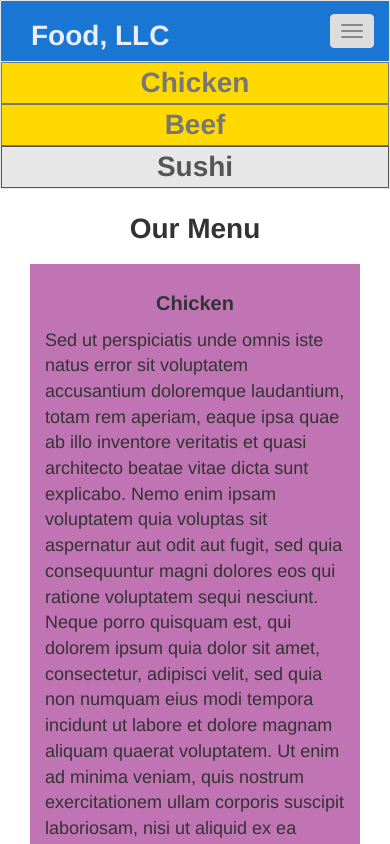
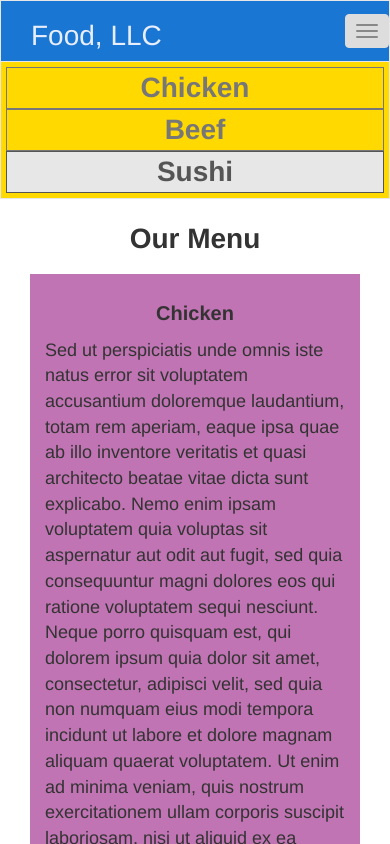
Before and after one commit to parakh2204/restaurent, a plain HTML site: page index.html in a window 390 px wide. Both pictures are taken after a click on the button "Toggle navigation". Shown: the top 844 px of the page. Drawn offline with nearby package versions, Linux system fonts and the light colour scheme.

Commit message:
changes some styling

```diff
--- a/style.css
+++ b/style.css
@@ -9,7 +9,7 @@
 
 .navbar-brand {
     color: #e8eefd!important;
-    font-weight: 600;
+    font-weight: 400;
     vertical-align: middle;
     margin-top: 5px;
     font-size: 28px;
@@ -20,7 +20,7 @@
     text-align: center;
     background: #ffd900;
     width : 100%;
-    padding: 0px;
+    padding: 5px;
     margin: 0px;
 
 }
@@ -59,7 +59,7 @@
         }
 
      .container-fluid .navbar-toggle  {
-         margin-right: 25px;
+         margin-right: 1rem;
      }
 
 
```
